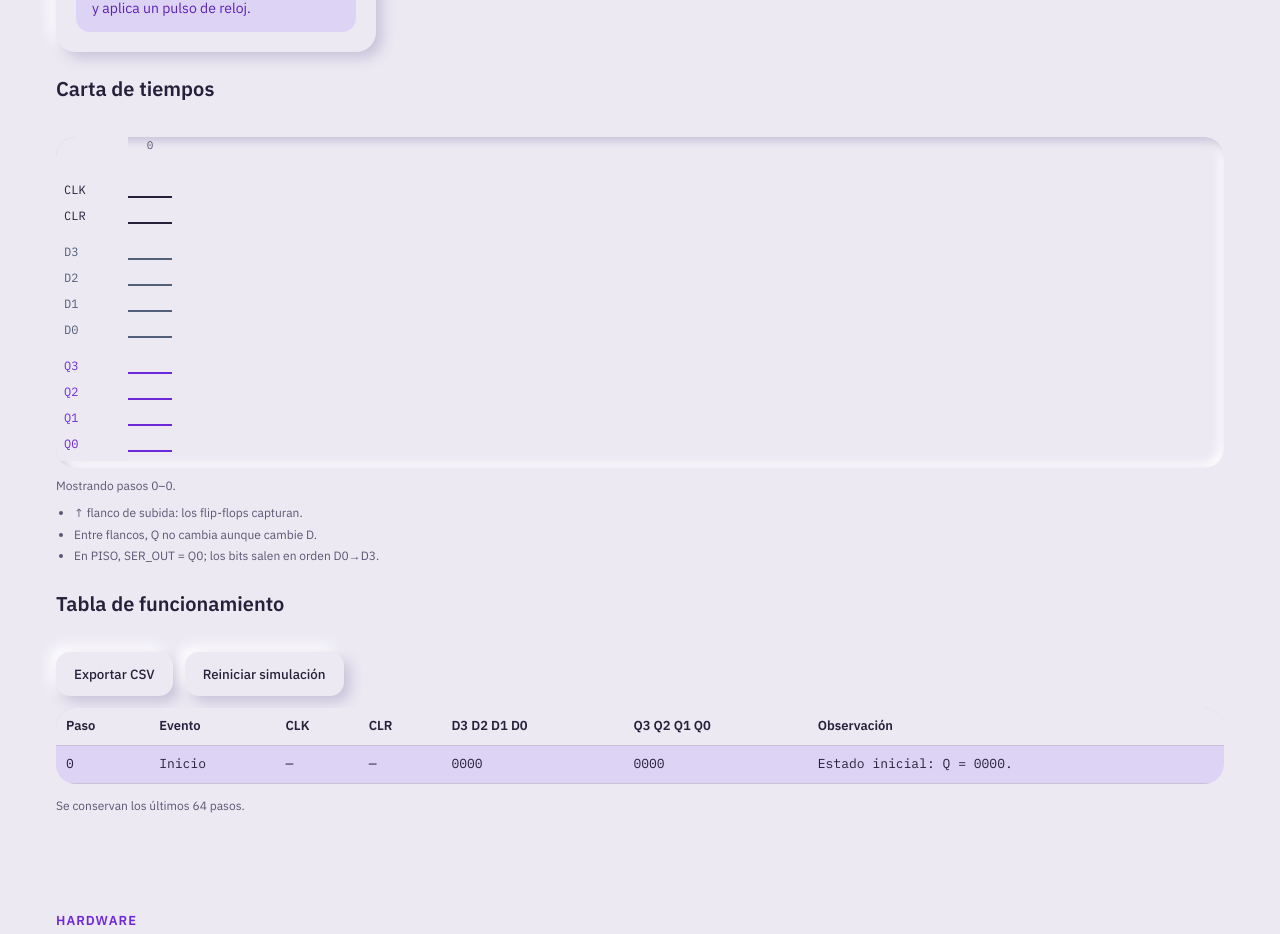
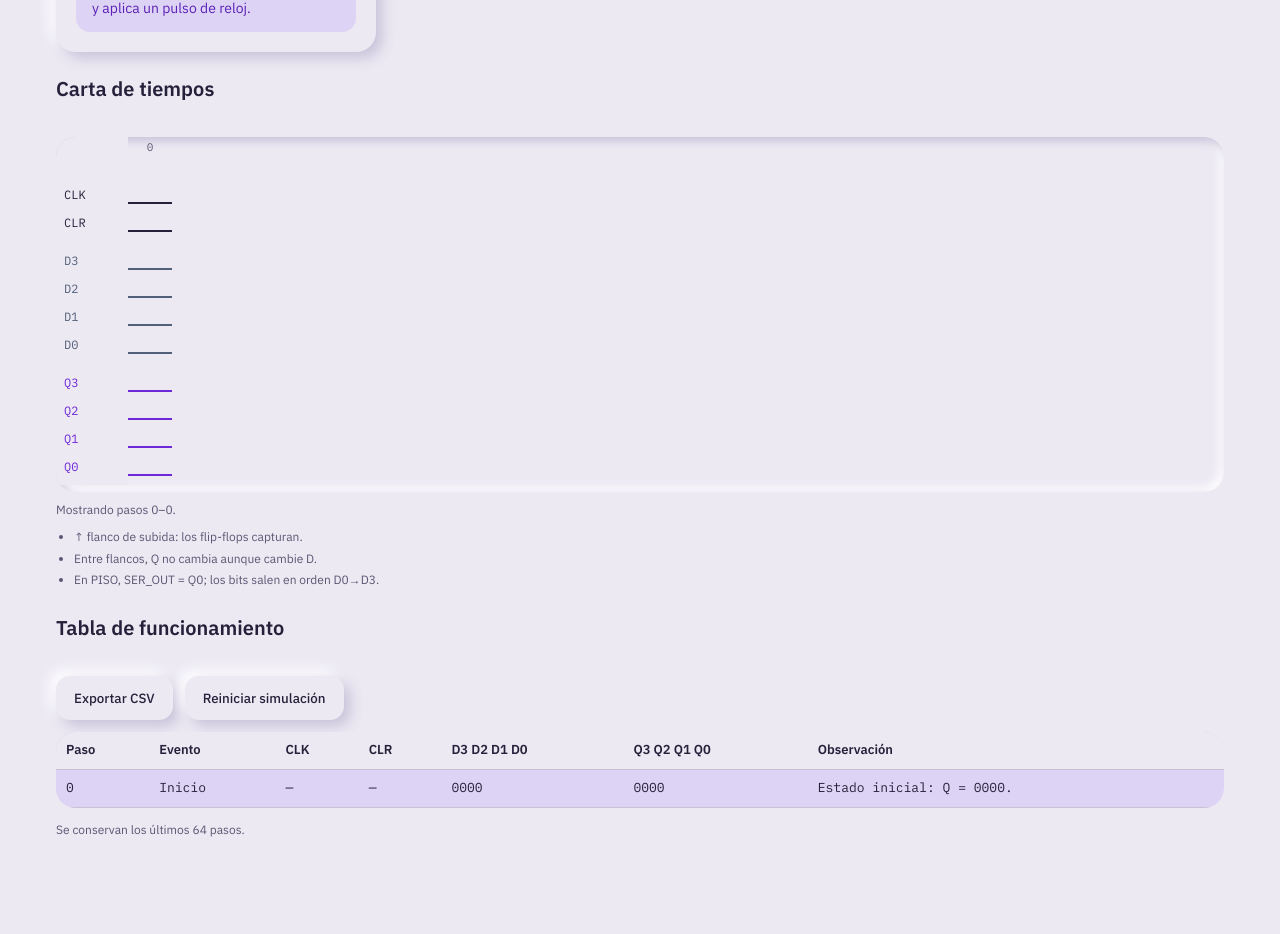
Before and after one commit to DDamianZR/registros-pipo-piso, a React (Vite) app: page / in a window 1280 px wide. Shown: the part 2572-3506 px from the top of the page. Built offline with nearby package versions, Linux system fonts and the light colour scheme.

Commit message:
fix(tiempos): mejora la legibilidad de la carta de tiempos

```diff
--- a/src/components/timing/TimingChart.tsx
+++ b/src/components/timing/TimingChart.tsx
@@ -1,7 +1,7 @@
 import { useEffect, useRef } from 'react'
 import { buildTimingTrace } from '../../logic/timing'
 import type { HistoryEntry, SimKind } from '../../logic/simulator'
-import { waveformPath } from './waveformPath'
+import { highRuns, slotHeaderText, waveformPath } from './waveformPath'
 
 interface TimingChartProps {
   history: HistoryEntry[]
@@ -9,10 +9,10 @@ interface TimingChartProps {
 }
 
 const SLOT_W = 44
-const ROW_H = 26
+const ROW_H = 28
+const HEADER_H = 44
+const LABEL_W = 72
 const GROUP_GAP = 10
-const HEADER_H = 40
-const LABEL_W = 72
 
 function colorFor(id: string): string {
   if (id === 'CLK' || id === 'CLR') return 'var(--sig-clock)'
@@ -65,18 +65,14 @@ function TimingChart({ history, kind }: TimingChartProps) {
           <svg width={chartWidth} height={totalHeight}>
             {trace.slots.map((slot, index) =>
               slot.isClockEdge ? (
-                <g key={`marca-${slot.step}`}>
                 <line
+                  key={`marca-${slot.step}`}
                   x1={index * SLOT_W}
                   y1={HEADER_H}
                   x2={index * SLOT_W}
                   y2={totalHeight}
                   className="carta-tiempos__marca"
                 />
-                  <text x={index * SLOT_W + 2} y={12} className="carta-tiempos__marca-etiqueta">
-                    ↑{slot.step}
-                  </text>
-                </g>
               ) : null,
             )}
 
@@ -84,11 +80,11 @@ function TimingChart({ history, kind }: TimingChartProps) {
               <text
                 key={`paso-${slot.step}`}
                 x={index * SLOT_W + SLOT_W / 2}
-                y={12}
+                y={14}
                 textAnchor="middle"
-                className="carta-tiempos__paso"
+                className={`carta-tiempos__paso${slot.isClockEdge ? ' carta-tiempos__paso--flanco' : ''}`}
               >
-                {slot.step}
+                {slotHeaderText(slot)}
               </text>
             ))}
 
@@ -97,7 +93,7 @@ function TimingChart({ history, kind }: TimingChartProps) {
                 <text
                   key={`evt-${slot.step}`}
                   x={index * SLOT_W + SLOT_W / 2}
-                  y={28}
+                  y={32}
                   textAnchor="middle"
                   className="carta-tiempos__evento"
                 >
@@ -105,6 +101,27 @@ function TimingChart({ history, kind }: TimingChartProps) {
                 </text>
               ) : null,
             )}
+
+            {trace.signals.map((signal, rowIndex) => {
+              if (signal.kind !== 'level') return null
+              const yHigh = rowY[rowIndex] + 6
+              const yLow = rowY[rowIndex] + ROW_H - 6
+              return (
+                <g key={`niveles-${signal.id}`}>
+                  <line x1={0} y1={yLow} x2={chartWidth} y2={yLow} className="carta-tiempos__guia" />
+                  {highRuns(signal.values).map((run, index) => (
+                    <rect
+                      key={index}
+                      x={run.start * SLOT_W}
+                      y={yHigh}
+                      width={(run.end - run.start) * SLOT_W}
+                      height={yLow - yHigh}
+                      className="carta-tiempos__alto"
+                    />
+                  ))}
+                </g>
+              )
+            })}
 
             {trace.signals.map((signal, rowIndex) => (
               <path
--- a/src/components/timing/waveformPath.ts
+++ b/src/components/timing/waveformPath.ts
@@ -1,5 +1,5 @@
 import type { Bit } from '../../logic/bits'
-import type { SignalKind } from '../../logic/timing'
+import type { SignalKind, TimingSlot } from '../../logic/timing'
 
 function levelPoints(values: Bit[], slotW: number, yHigh: number, yLow: number): Array<[number, number]> {
   const points: Array<[number, number]> = []
@@ -44,3 +44,27 @@ export function waveformPath(values: Bit[], kind: SignalKind, slotW: number, yHi
   const points = kind === 'level' ? levelPoints(values, slotW, yHigh, yLow) : pulsePoints(values, slotW, yHigh, yLow)
   return points.map(([x, y], index) => `${index === 0 ? 'M' : 'L'} ${x} ${y}`).join(' ')
 }
+
+export function highRuns(values: Bit[]): Array<{ start: number; end: number }> {
+  const runs: Array<{ start: number; end: number }> = []
+  let start: number | null = null
+
+  values.forEach((bit, index) => {
+    if (bit === 1 && start === null) {
+      start = index
+    } else if (bit === 0 && start !== null) {
+      runs.push({ start, end: index })
+      start = null
+    }
+  })
+
+  if (start !== null) {
+    runs.push({ start, end: values.length })
+  }
+
+  return runs
+}
+
+export function slotHeaderText(slot: TimingSlot): string {
+  return slot.isClockEdge ? `↑${slot.step}` : `${slot.step}`
+}
--- a/src/styles/timing.css
+++ b/src/styles/timing.css
@@ -31,6 +31,11 @@
   font-family: var(--font-mono);
 }
 
+.carta-tiempos__paso--flanco {
+  fill: var(--edge);
+  font-weight: 600;
+}
+
 .carta-tiempos__evento {
   font-size: 10px;
   fill: var(--text-muted);
@@ -42,15 +47,20 @@
   stroke-dasharray: 3 3;
 }
 
-.carta-tiempos__marca-etiqueta {
-  font-size: 10px;
-  fill: var(--edge);
-  font-family: var(--font-mono);
-}
-
 .carta-tiempos__onda {
   fill: none;
   stroke-width: 2;
+}
+
+.carta-tiempos__alto {
+  fill: var(--accent-soft);
+  opacity: 0.55;
+}
+
+.carta-tiempos__guia {
+  stroke: var(--wire-low);
+  stroke-width: 1;
+  stroke-dasharray: 2 4;
 }
 
 .carta-tiempos__anotacion {
```
Also changed, not shown: 1 other file (tests, documents, lock files or other folders). Lines whose indentation alone changed are shown as unchanged.
